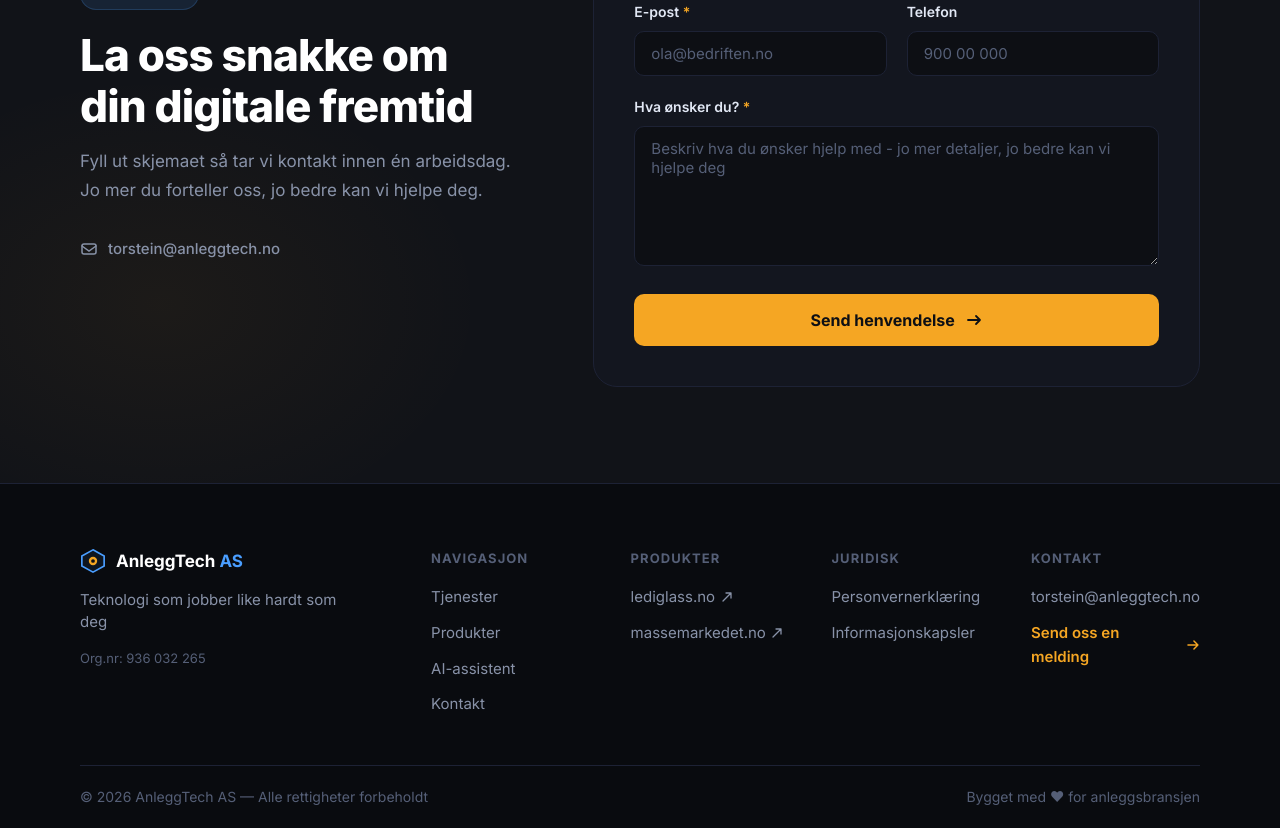
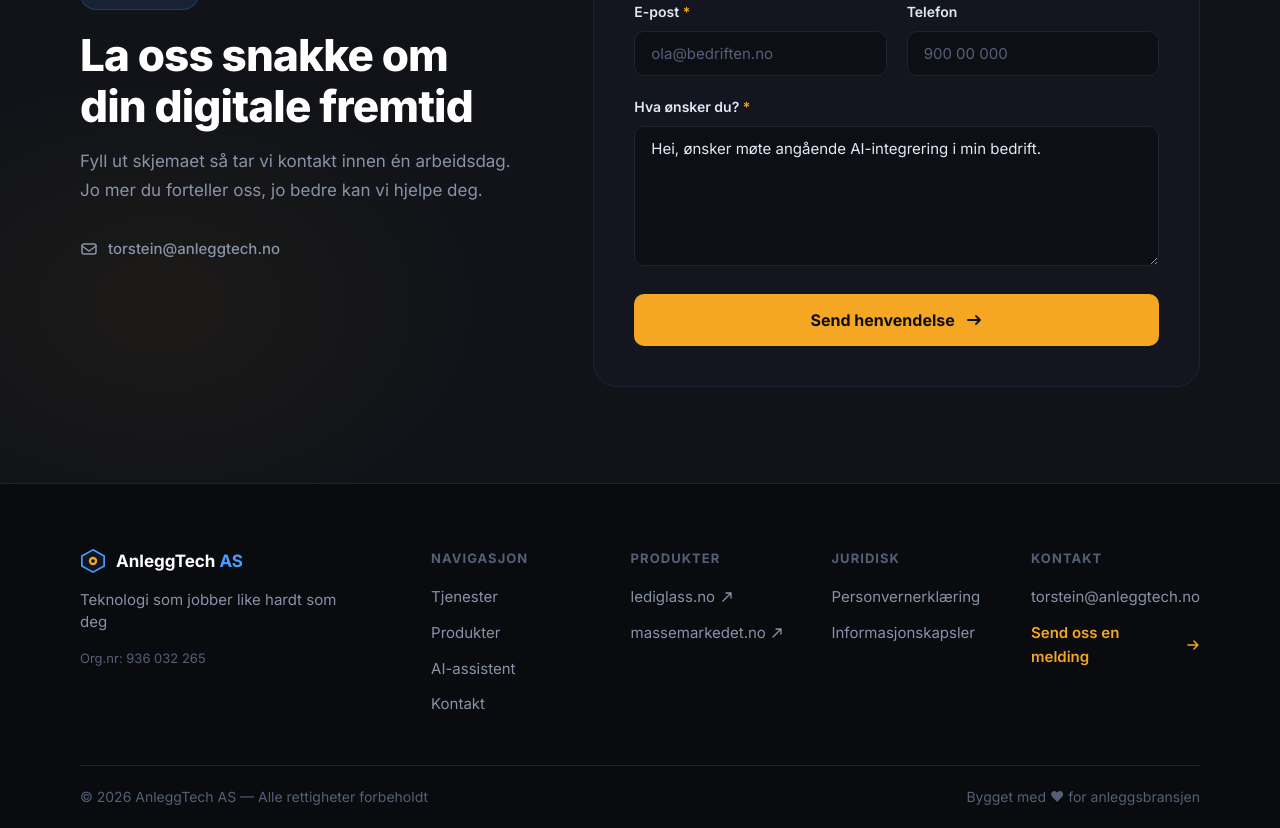
Before and after one commit to tossi15-a11y/anleggtech-web, a React (Vite) app: page / in a window 1280 px wide. Shown: the part 4500-5328 px from the top of the page. Built offline with nearby package versions, Linux system fonts and the light colour scheme.

Commit message:
feat: forhåndsutfyll meldingsfelt med standardtekst

```diff
--- a/src/components/Contact.tsx
+++ b/src/components/Contact.tsx
@@ -49,7 +49,7 @@ const initialForm: FormData = {
   bedrift: '',
   epost: '',
   telefon: '',
-  melding: '',
+  melding: 'Hei, ønsker møte angående AI-integrering i min bedrift.',
 }
 
 export default function Contact() {
```
